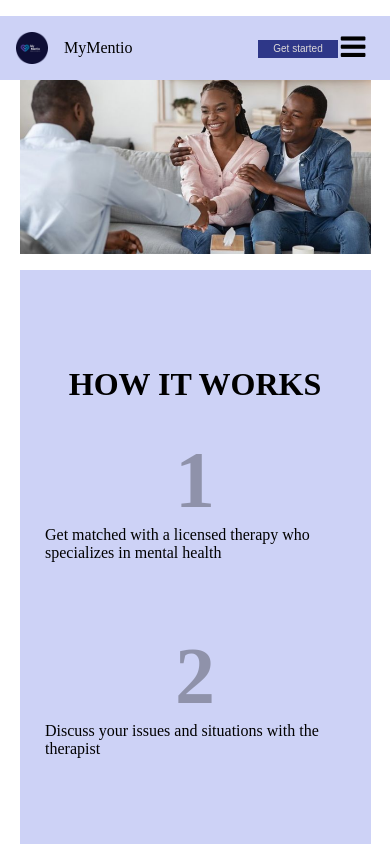
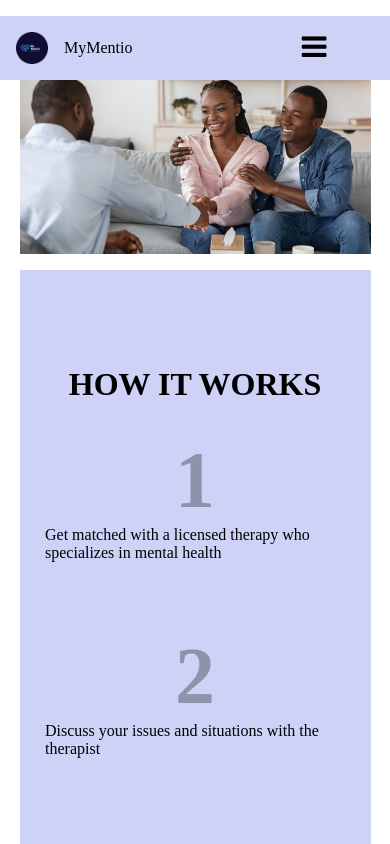
Before and after one commit to Goup7-DevCareer-Capstone-Project/MyMentio-Frontend, a React (Create React App) app: page / in a window 390 px wide. Shown: the top 844 px of the page. Built offline with nearby package versions, Linux system fonts and the light colour scheme.

Commit message:
modified the nav bar

```diff
--- a/src/components/Button/button.css
+++ b/src/components/Button/button.css
@@ -13,7 +13,7 @@
   font-size: 1rem;
   border: none;
   cursor: pointer;
-  margin-right: 3rem;
+  margin-right: 2rem;
   padding: 0.2rem;
   text-decoration: none;
   cursor: pointer;
@@ -22,8 +22,14 @@
 
 @media screen and (max-width: 960px) {
     .btnSecondary {
-     margin-right: 10rem;
-     font-size: 10px;
-     width: 80px;
+        text-align: center;
+        place-self: center;
+        font-size: 10px;
+        width: 150px;
 
-    }}
+    }
+    .btnPrimary{
+        color: #ffffff;
+    }
+
+}
--- a/src/components/Button/button.js
+++ b/src/components/Button/button.js
@@ -16,7 +16,7 @@ export const Button = ({
     : STYLES[0];
 
   return (
-    <Link to="/getStarted" className="btnPrimary">
+    <Link to="/getStarted" className="btnSecondary">
       <button
         className={`btn ${checkButtonStlye}`}
         onClick={onclick}
--- a/src/components/NavBar/navbar.css
+++ b/src/components/NavBar/navbar.css
@@ -12,7 +12,7 @@
   height: 4rem;
   width: 100vw;
   flex-wrap: wrap;
-  overflow: hidden;
+  overflow-y: hidden;
 }
 
 .navLogo {
@@ -34,15 +34,15 @@
   display: flex;
 }
 .navList .btnPrimary {
-  padding-left: 7rem;
+  padding-left: 2rem;
 }
 
 .navList ul {
   display: flex;
-  gap: 4rem;
+  gap: 3rem;
   font-size: 1rem;
   flex-direction: wrap;
-  margin-right: -5rem;
+
 }
 
 .navList ul li {
@@ -71,6 +71,7 @@
 }
 
 @media screen and (max-width: 960px) {
+
   .NavItem {
     position: relative;
   }
@@ -101,6 +102,7 @@
     padding: 12px;
     width: 100%;
     display: table;
+    color: #ffffff;
   }
 
   .navLink:hover {
@@ -113,7 +115,7 @@
     display: block;
     position: absolute;
     top: 0;
-    right: 0;
+    right: 10%;
     transform: translate(-100%, 60%);
     font-size: 1.8rem;
     cursor: pointer;
@@ -159,4 +161,10 @@
   font-size: 1rem;
 
 }
+.navList .btnSecondary {
+  margin: 0;
+
+  place-self: center;
+
 }
+}
--- a/src/components/NavBar/navbar.js
+++ b/src/components/NavBar/navbar.js
@@ -108,9 +108,9 @@ const Navbar = () => {
               Log in
             </Link>
           </li>
+        {button && <Button buttonStyle="btnSecondary">Get started</Button>}
         </ul>
 
-        {button && <Button buttonStyle="btnSecondary">Get started</Button>}
 
       </div>
     </nav>
```
